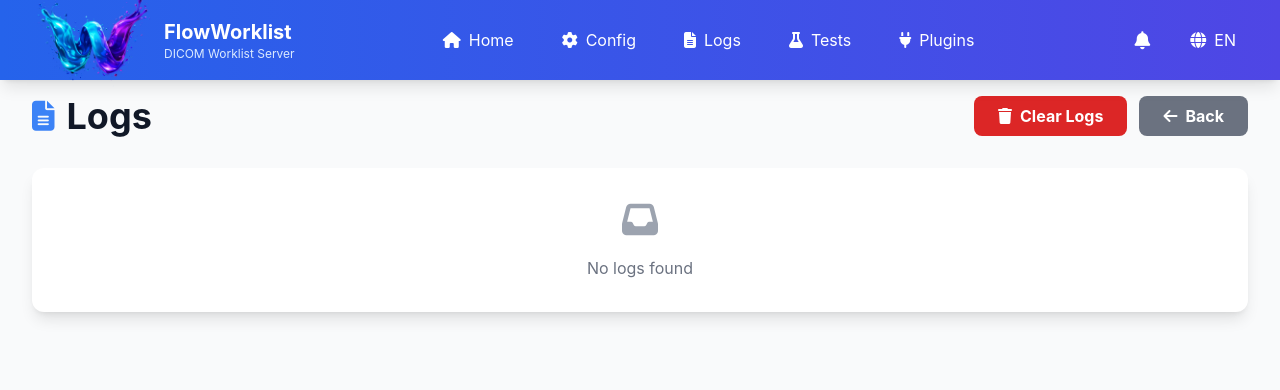
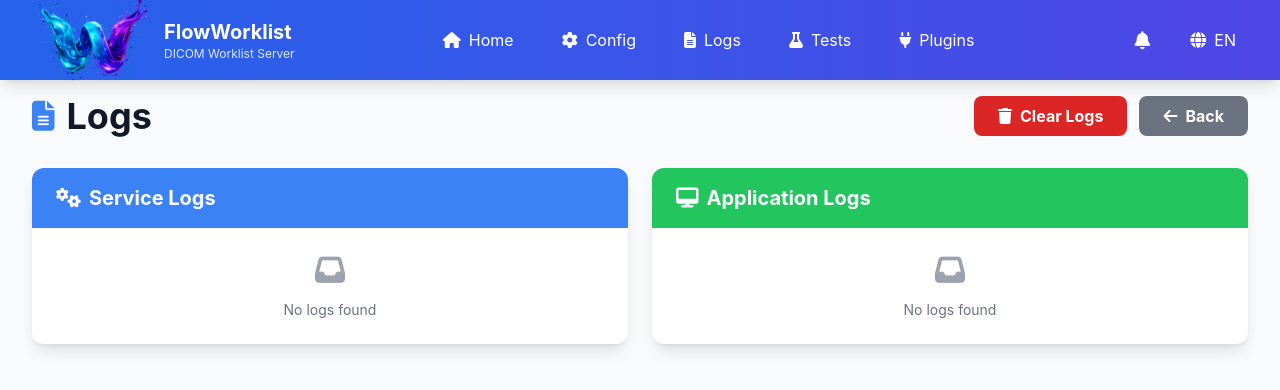
Before and after one commit to bjmvictor/FlowWorklist, a Flask app: page /logs in a window 1280 px wide. Shown: the top 390 px of the page. Run offline with Flask 2, Linux system fonts and the light colour scheme; some libraries are stand-ins or nearby versions.

Commit message:
fix: remove setProcessingIndicator call and add two-column logs layout

```diff
--- a/config.json
+++ b/config.json
@@ -7,9 +7,9 @@
   },
   "database": {
     "type": "mysql",
-    "user": "<DB_USER>",
-    "password": "<DB_PASSWORD>",
-    "dsn": "<DB_HOST>:3306/<DB>",
+    "user": "dbahrp",
+    "password": "Fmsa@3459",
+    "dsn": "hrp-web:3306/sgr",
     "query": "SELECT \r\n  'PATIENT NAME' AS col_patient_name,\r\n  '12345678' AS col_patient_id,\r\n  '20030201' AS col_birth_date,\r\n  'M' AS col_patient_sex,\r\n  'TORAX - PA' AS col_exam_description,\r\n  'P102025' AS col_accession_number,\r\n  '20251216' AS col_exam_date,\r\n  '143000' AS col_exam_time,\r\n  'MARY JONES' AS col_physician_name,\r\n  'CR' AS col_modality,\r\n  'HIGH' AS col_priority,\r\n  'URGENCIA' AS col_encounter_type,\r\n  '456789' AS col_encounter_id,\r\n  'EMERGENCY ROOM' AS col_unit_name,\r\n  'FCR0101' AS col_procedure_code,\r\n  'CHEST X-RAY' AS col_code_meaning,\r\n  'CBR' AS col_code_scheme\r\nFROM DUAL"
   },
   "ui": {
--- a/webui/app.py
+++ b/webui/app.py
@@ -220,18 +220,22 @@ def get_logs_api():
     """Get recent logs as JSON for async loading"""
     try:
         limit = request.args.get('limit', default=10, type=int)
-        logs = manager.logs(limit=limit)
-        return jsonify({'logs': logs})
+        logs_data = manager.logs(limit=limit)
+        # Combine both service and app logs for homepage display
+        all_logs = logs_data.get('service', []) + logs_data.get('app', [])
+        # Sort by mtime (most recent first)
+        all_logs.sort(key=lambda x: x.get('mtime', 0), reverse=True)
+        return jsonify({'logs': all_logs[:limit]})
     except Exception as e:
         return jsonify({'logs': [], 'error': str(e)}), 500
 
 
 @app.route('/logs')
 def logs():
-    logs = manager.logs(limit=50)
+    logs_data = manager.logs(limit=50)
     notice = request.args.get('notice')
     status = request.args.get('status')
-    return render_template('logs.html', logs=logs, notice=notice, status=status)
+    return render_template('logs.html', logs=logs_data, notice=notice, status=status)
 
 
 @app.route('/logs/view')
--- a/webui/templates/base.html
+++ b/webui/templates/base.html
@@ -151,6 +151,7 @@
           'title_notifications': 'Notificações', 'title_clear_history': 'Limpar histórico', 'title_install_db_driver': 'Instalar driver de banco baseado em config.json',
           'clear_logs_confirm': 'Limpar todos os arquivos de log?',
           'uninstall_confirm': 'Tem certeza que deseja desinstalar este plugin?',
+          'service_logs': 'Logs do Serviço', 'app_logs': 'Logs da Aplicação',
         },
         en: {
           'home': 'Home', 'config': 'Config', 'logs': 'Logs', 'tests': 'Tests', 'plugins': 'Plugins',
@@ -202,7 +203,8 @@
           'config_json_invalid': 'Invalid JSON in config.json',
           'config_view': 'View Configuration',
           'clear_logs_confirm': 'Clear all log files?',
-          'uninstall_confirm': 'Are you sure you want to uninstall this plugin?'
+          'uninstall_confirm': 'Are you sure you want to uninstall this plugin?',
+          'service_logs': 'Service Logs', 'app_logs': 'Application Logs',
         },
         es: {
           'home': 'Inicio', 'config': 'Configuración', 'logs': 'Registros', 'tests': 'Pruebas', 'plugins': 'Complementos',
@@ -256,6 +258,7 @@
           'title_notifications': 'Notificaciones', 'title_clear_history': 'Limpiar historial', 'title_install_db_driver': 'Instalar controlador de BD basado en config.json',
           'clear_logs_confirm': '¿Limpiar todos los archivos de registro?',
           'uninstall_confirm': '¿Estás seguro de que deseas desinstalar este complemento?',
+          'service_logs': 'Registros del Servicio', 'app_logs': 'Registros de la Aplicación',
         },
         fr: {
           'home': 'Accueil', 'config': 'Configuration', 'logs': 'Journaux', 'tests': 'Tests', 'plugins': 'Plugins',
@@ -307,7 +310,8 @@
           'clear_logs_confirm': 'Effacer tous les fichiers journaux?',
           'uninstall_confirm': 'Êtes-vous sûr de vouloir désinstaller ce plugin?',
           'install_pynetdicom_plugin': 'Installer le plugin pynetdicom',
-          'title_notifications': 'Notifications', 'title_clear_history': 'Effacer l\'historique', 'title_install_db_driver': 'Installer le pilote DB basé sur config.json'
+          'title_notifications': 'Notifications', 'title_clear_history': 'Effacer l\'historique', 'title_install_db_driver': 'Installer le pilote DB basé sur config.json',
+          'service_logs': 'Journaux de Service', 'app_logs': 'Journaux d\'Application',
         },
         zh: {
           'home': '首页', 'config': '配置', 'logs': '日志', 'tests': '测试', 'plugins': '插件',
@@ -361,7 +365,8 @@
           'uninstall_confirm': '确定要卸载此插件吗?',
           'install_pynetdicom_plugin': '安装pynetdicom插件',
           'db_type_oracle': 'Oracle', 'db_type_postgresql': 'PostgreSQL', 'db_type_mysql': 'MySQL',
-          'title_notifications': '通知', 'title_clear_history': '清除历史', 'title_install_db_driver': '根据 config.json 安装 DB 驱动程序'
+          'title_notifications': '通知', 'title_clear_history': '清除历史', 'title_install_db_driver': '根据 config.json 安装 DB 驱动程序',
+          'service_logs': '服务日志', 'app_logs': '应用程序日志',
         },
         ru: {
           'home': 'Главная', 'config': 'Конфигурация', 'logs': 'Логи', 'tests': 'Тесты', 'plugins': 'Плагины',
@@ -409,7 +414,8 @@
           'db_type_oracle': 'Oracle', 'db_type_postgresql': 'PostgreSQL', 'db_type_mysql': 'MySQL',
           'title_notifications': 'Уведомления', 'title_clear_history': 'Очистить историю', 'title_install_db_driver': 'Установить драйвер базы данных на основе config.json',
           'clear_logs_confirm': 'Очистить все файлы логов?',
-          'uninstall_confirm': 'Вы уверены, что хотите удалить этот плагин?'
+          'uninstall_confirm': 'Вы уверены, что хотите удалить этот плагин?',
+          'service_logs': 'Журналы сервиса', 'app_logs': 'Журналы приложения',
         },
         ja: {
           'home': 'ホーム', 'config': '設定', 'logs': 'ログ', 'tests': 'テスト', 'plugins': 'プラグイン',
@@ -462,7 +468,8 @@
           'db_type_oracle': 'Oracle', 'db_type_postgresql': 'PostgreSQL', 'db_type_mysql': 'MySQL',
           'title_notifications': '通知', 'title_clear_history': '履歴を消去', 'title_install_db_driver': 'config.json に基づいて DB ドライバーをインストール',
           'clear_logs_confirm': 'すべてのログファイルをクリアしますか?',
-          'uninstall_confirm': 'このプラグインをアンインストールしてもよろしいですか?'
+          'uninstall_confirm': 'このプラグインをアンインストールしてもよろしいですか?',
+          'service_logs': 'サービスログ', 'app_logs': 'アプリケーションログ',
         },
         it: {
           'home': 'Home', 'config': 'Configurazione', 'logs': 'Log', 'tests': 'Test', 'plugins': 'Plugin',
@@ -508,7 +515,8 @@
           'db_type_oracle': 'Oracle', 'db_type_postgresql': 'PostgreSQL', 'db_type_mysql': 'MySQL',
           'title_notifications': 'Notifiche', 'title_clear_history': 'Cancella cronologia', 'title_install_db_driver': 'Installa driver database basato su config.json',
           'clear_logs_confirm': 'Cancellare tutti i file di log?',
-          'uninstall_confirm': 'Sei sicuro di voler disinstallare questo plugin?'
+          'uninstall_confirm': 'Sei sicuro di voler disinstallare questo plugin?',
+          'service_logs': 'Registri del Servizio', 'app_logs': 'Registri dell\'Applicazione',
         },
         tr: {
           'home': 'Anasayfa', 'config': 'Yapılandırma', 'logs': 'Günlükler', 'tests': 'Testler', 'plugins': 'Eklentiler',
@@ -554,7 +562,8 @@
           'db_type_oracle': 'Oracle', 'db_type_postgresql': 'PostgreSQL', 'db_type_mysql': 'MySQL',
           'title_notifications': 'Bildirimler', 'title_clear_history': 'Geçmişi Temizle', 'title_install_db_driver': 'config.json ̓e Göre Veritabanı Sürücsünü Yükle',
           'clear_logs_confirm': 'Tüm günlük dosyalarını temizle?',
-          'uninstall_confirm': 'Bu eklentiyi kaldırmak istediğinizden emin misiniz?'
+          'uninstall_confirm': 'Bu eklentiyi kaldırmak istediğinizden emin misiniz?',
+          'service_logs': 'Servis Günlükleri', 'app_logs': 'Uygulama Günlükleri',
         },
         fil: {
           'home': 'Tahanan', 'config': 'Pagsasaayos', 'logs': 'Mga Log', 'tests': 'Mga Pagsubok', 'plugins': 'Mga Plugin',
@@ -600,7 +609,8 @@
           'db_type_oracle': 'Oracle', 'db_type_postgresql': 'PostgreSQL', 'db_type_mysql': 'MySQL',
           'title_notifications': 'Mga Notipikasyon', 'title_clear_history': 'Burahin ang kasaysayan', 'title_install_db_driver': 'I-install ang DB Driver base sa config.json',
           'clear_logs_confirm': 'Burahin ang lahat ng log files?',
-          'uninstall_confirm': 'Sigurado ka na gustong i-uninstall ang plugin na ito?'
+          'uninstall_confirm': 'Sigurado ka na gustong i-uninstall ang plugin na ito?',
+          'service_logs': 'Mga Log ng Serbisyo', 'app_logs': 'Mga Log ng Aplikasyon',
         }
       };
 
@@ -838,7 +848,6 @@
       const originalFetch = window.fetch;
       window.fetch = function(...args) {
         window._activeRequests += 1;
-        setProcessingIndicator();
         if (window._showLoadingBar) {
           showLoadingBar();
         }
--- a/webui/templates/logs.html
+++ b/webui/templates/logs.html
@@ -22,34 +22,81 @@
     </div>
   </div>
 
-  <!-- Log Files List -->
+  <!-- Two Column Layout -->
+  <div class="grid grid-cols-1 lg:grid-cols-2 gap-6">
+
+    <!-- Service Logs Column -->
     <div class="bg-white dark:bg-gray-800 rounded-xl shadow-lg overflow-hidden">
-    {% if logs %}
+      <div class="bg-blue-500 dark:bg-blue-700 px-6 py-4">
+        <h3 class="text-xl font-bold text-white flex items-center gap-2">
+          <i class="fas fa-cogs"></i>
+          <span data-i18n="service_logs">Service Logs</span>
+        </h3>
+      </div>
+      {% if logs.service %}
         <div class="divide-y dark:divide-gray-700">
-        {% for log in logs %}
+          {% for log in logs.service %}
             <a
               href="/logs/view?path={{ log.path|urlencode }}"
-            class="block p-6 hover:bg-blue-50 dark:hover:bg-gray-700 transition border-l-4 border-transparent hover:border-blue-500"
+              class="block p-4 hover:bg-blue-50 dark:hover:bg-gray-700 transition border-l-4 border-transparent hover:border-blue-500"
             >
               <div class="flex items-center justify-between">
-              <div class="flex items-center gap-4">
-                <i class="fas fa-scroll text-2xl text-gray-500"></i>
+                <div class="flex items-center gap-3">
+                  <i class="fas fa-scroll text-lg text-blue-500"></i>
                   <div>
-                  <p class="font-semibold text-lg">{{ log.name }}</p>
-                  <p class="text-sm text-gray-500 dark:text-gray-400">{{ log.size }} bytes</p>
+                    <p class="font-semibold">{{ log.name }}</p>
+                    <p class="text-xs text-gray-500 dark:text-gray-400">{{ log.size }} bytes</p>
                   </div>
                 </div>
-              <i class="fas fa-chevron-right text-gray-400 text-2xl"></i>
+                <i class="fas fa-chevron-right text-gray-400"></i>
               </div>
             </a>
           {% endfor %}
         </div>
       {% else %}
-      <div class="p-8 text-center">
-        <i class="fas fa-inbox text-4xl text-gray-400 mb-4 block"></i>
-        <p class="text-gray-500 dark:text-gray-400" data-i18n="no_logs">No logs found</p>
+        <div class="p-6 text-center">
+          <i class="fas fa-inbox text-3xl text-gray-400 mb-3 block"></i>
+          <p class="text-gray-500 dark:text-gray-400 text-sm" data-i18n="no_logs">No logs found</p>
         </div>
       {% endif %}
+    </div>
+
+    <!-- App Logs Column -->
+    <div class="bg-white dark:bg-gray-800 rounded-xl shadow-lg overflow-hidden">
+      <div class="bg-green-500 dark:bg-green-700 px-6 py-4">
+        <h3 class="text-xl font-bold text-white flex items-center gap-2">
+          <i class="fas fa-desktop"></i>
+          <span data-i18n="app_logs">Application Logs</span>
+        </h3>
+      </div>
+      {% if logs.app %}
+        <div class="divide-y dark:divide-gray-700">
+          {% for log in logs.app %}
+            <a
+              href="/logs/view?path={{ log.path|urlencode }}"
+              class="block p-4 hover:bg-green-50 dark:hover:bg-gray-700 transition border-l-4 border-transparent hover:border-green-500"
+            >
+              <div class="flex items-center justify-between">
+                <div class="flex items-center gap-3">
+                  <i class="fas fa-scroll text-lg text-green-500"></i>
+                  <div>
+                    <p class="font-semibold">{{ log.name }}</p>
+                    <p class="text-xs text-gray-500 dark:text-gray-400">{{ log.size }} bytes</p>
+                  </div>
+                </div>
+                <i class="fas fa-chevron-right text-gray-400"></i>
+              </div>
+            </a>
+          {% endfor %}
+        </div>
+      {% else %}
+        <div class="p-6 text-center">
+          <i class="fas fa-inbox text-3xl text-gray-400 mb-3 block"></i>
+          <p class="text-gray-500 dark:text-gray-400 text-sm" data-i18n="no_logs">No logs found</p>
+        </div>
+      {% endif %}
+    </div>
+
   </div>
 </div>
 <script>
```
Also changed, not shown: flow.py (+28 -6 lines). Lines whose indentation alone changed are shown as unchanged.
